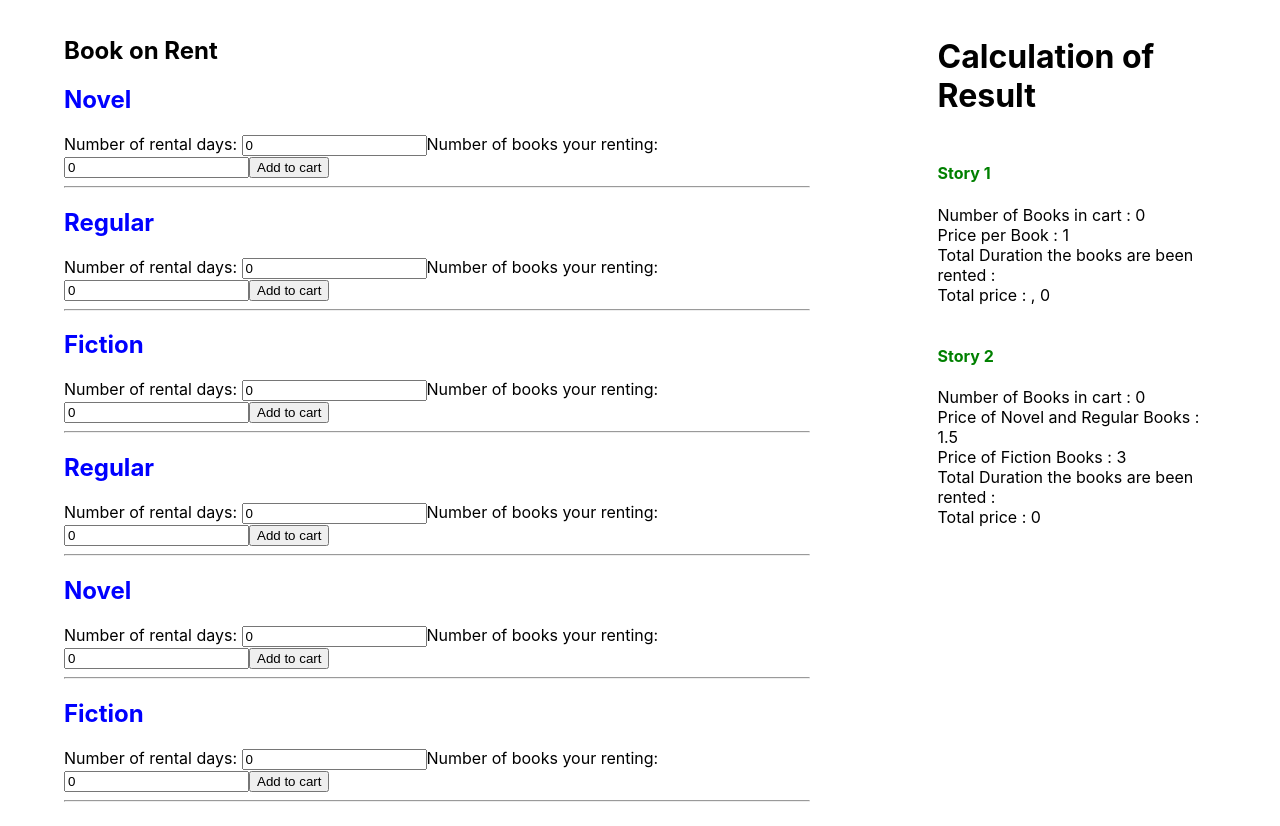
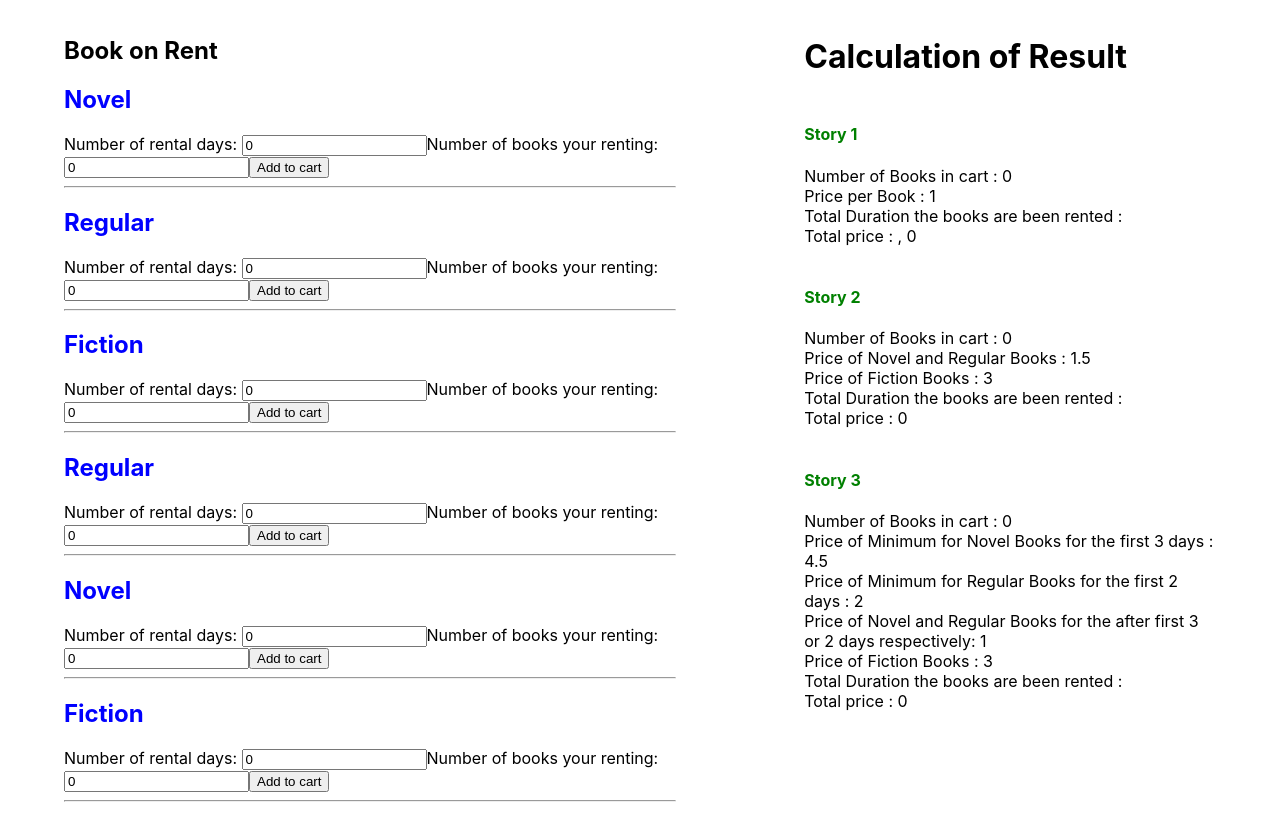
Before and after one commit to margierain/book-rental, a React (Create React App) app: page / in a window 1280 px wide. Built offline with nearby package versions, Linux system fonts and the light colour scheme; data requests are answered from the project's data file.

Commit message:
add story 3 functionality

```diff
--- a/src/components/cart/index.js
+++ b/src/components/cart/index.js
@@ -1,6 +1,7 @@
 import React from 'react';
 import { StoryOneCart } from './storyOne';
 import { StoryTwoCart } from './storyTwo';
+import { StoryThreeCart } from './storyThree';
 
 export const Cart = () => {
   return (
@@ -12,6 +13,9 @@ export const Cart = () => {
       <h4>Story 2</h4>
       <StoryTwoCart/>
       <br/>
+      <h4>Story 3</h4>
+      <StoryThreeCart/>
+      <br/>
     </div>
   )
 }
--- /dev/null
+++ b/src/components/cart/storyThree.js
@@ -0,0 +1,70 @@
+import React, { useContext } from 'react';
+import { CartContext } from './cartContext';
+
+
+export const StoryThreeCart = () => {
+    const regularBookPrice = 1.5;
+    const fictionBookPrice = 3;
+
+    const regularBookFirst2Days = 1;
+    const minimumRegularBookCharge = 2; // if days rented is less than 2 days
+    const minimunNovelBookCharge = 4.5; // if days rented is less than 3 days
+
+
+    const [cart] = useContext(CartContext);
+    let price = [];
+
+
+    let numOfRegularRented2days = 0;
+    let numOfNovelRented3days = 0;
+
+    (() => {
+        cart.map((item) => {
+            if (item.type === 'regular' && item.duration > 2) {
+                return numOfRegularRented2days +=1
+            }
+            if (item.type === 'novel' && item.duration > 3) {
+                return numOfNovelRented3days +=1
+            }
+        })
+
+        cart.map((item) => {
+            if (item.type === 'novel' && item.duration >= 3) {
+                price.push((3 * regularBookFirst2Days * item.bookNum) + ((item.duration-3) * regularBookPrice))
+            }
+            if (item.type === 'novel' && item.duration < 3) {
+                price.push(minimunNovelBookCharge* item.bookNum )
+            }
+            if (item.type === 'fiction') {
+            price.push(item.duration * fictionBookPrice * item.bookNum)
+            }
+            if (item.type === 'regular' && item.duration >= 2) {
+                price.push((2 * regularBookFirst2Days * item.bookNum) + ((item.duration-3) * regularBookPrice))
+            }
+            if (item.type === 'regular' && item.duration < 2) {
+                price.push(minimumRegularBookCharge * item.bookNum)
+            }
+        })
+        return price;
+    })();
+
+    const total = price ? price.reduce((a, b) => parseFloat(a) + parseFloat(b), 0) : console.log('woi');
+
+    return (
+        <div>
+        <span>Number of Books in cart : {cart.length}</span>
+        <br />
+        <span>Price of Minimum for Novel Books for the first 3 days : {minimunNovelBookCharge}</span>
+        <br />
+        <span>Price of Minimum for Regular Books for the first 2 days : {minimumRegularBookCharge}</span>
+        <br />
+        <span>Price of Novel and Regular Books for the after first 3 or 2 days respectively: {regularBookFirst2Days}</span>
+        <br />
+        <span>Price of Fiction Books : {fictionBookPrice}</span>
+        <br />
+        <span>Total Duration the books are been rented : {}</span>
+        <br />
+        <span>Total price : {total}</span>
+        </div>
+    )
+}
```
